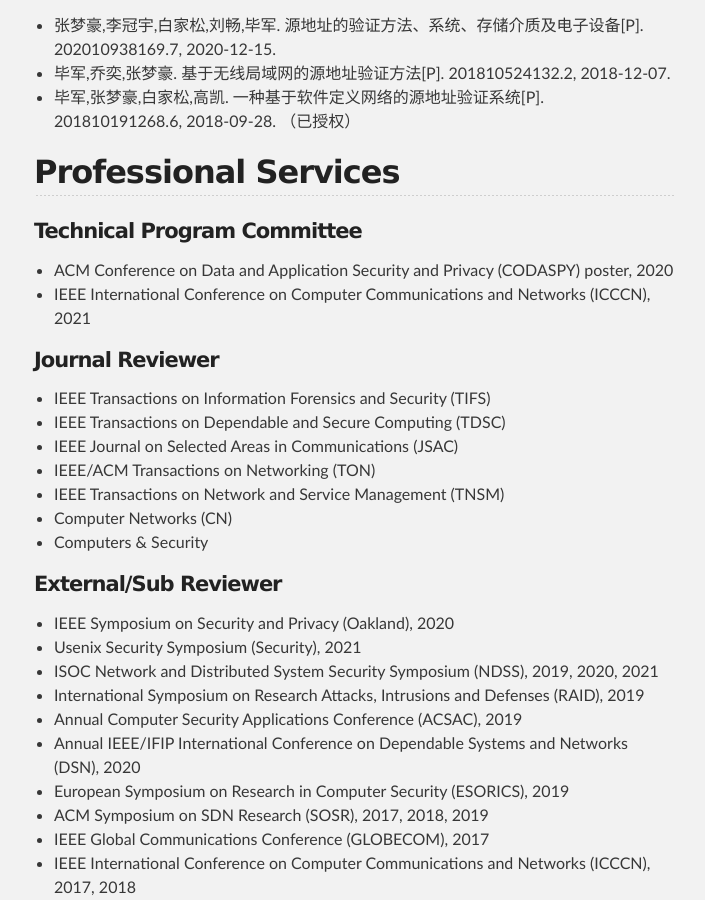
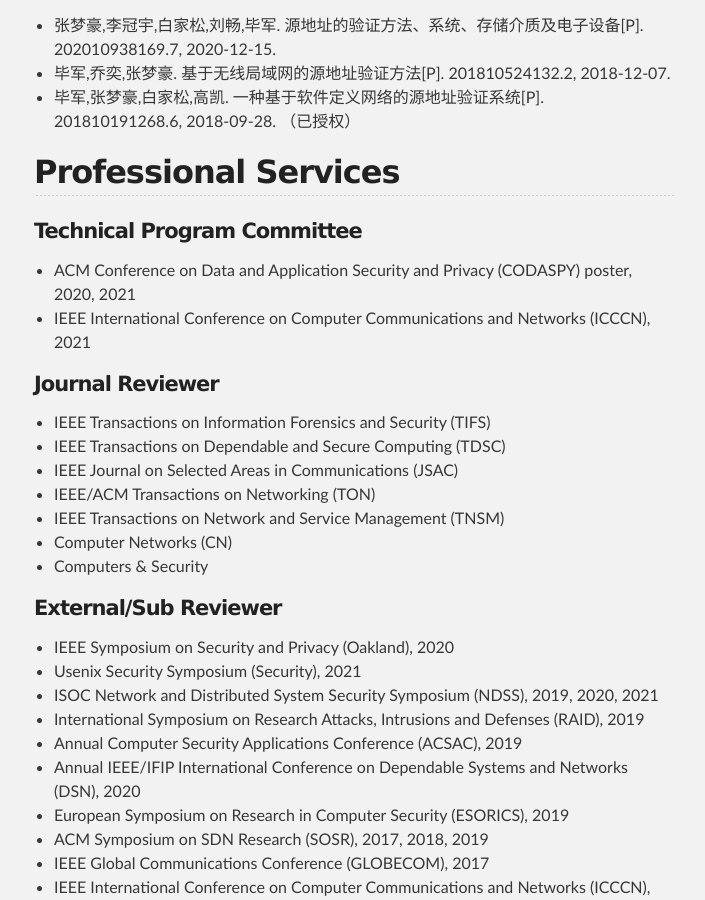
Before and after one commit to zhangmenghao/zhangmenghao.github.io, a Jekyll site: the page built from index.md, in a window 1280 px wide and 900 px high, scrolled down 2631 px. Shown: the whole window, without its empty margins (286-991 px from the left). Built offline with Jekyll 4.4.1, drawn with Linux system fonts in a browser that asks for light colours.

Commit message:
Update Professional Services

```diff
--- a/index.md
+++ b/index.md
@@ -93,7 +93,7 @@
 
 ## Professional Services
 #### Technical Program Committee
-* ACM Conference on Data and Application Security and Privacy (CODASPY) poster, 2020
+* ACM Conference on Data and Application Security and Privacy (CODASPY) poster, 2020, 2021
 * IEEE International Conference on Computer Communications and Networks (ICCCN), 2021
 
 #### Journal Reviewer
```
